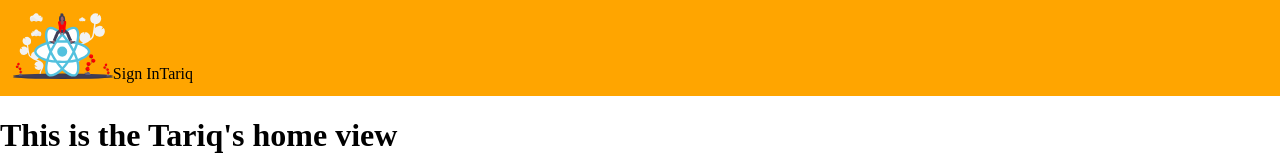
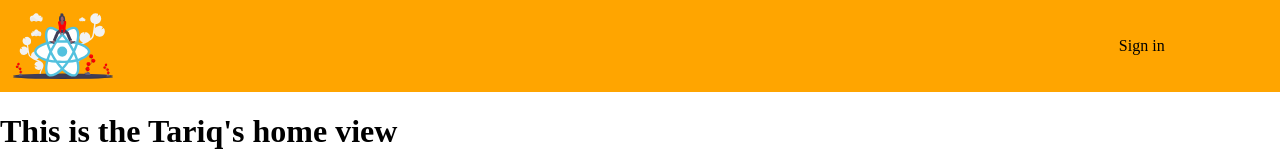
Before and after one commit to tariq-hameed/DevOops2020React, a React (Create React App) app: page /home in a window 1280 px wide. Shown: the top 160 px of the page. Built offline with nearby package versions, Linux system fonts and the light colour scheme.

Commit message:
new login function, profile component

```diff
--- a/package.json
+++ b/package.json
@@ -35,5 +35,9 @@
       "last 1 firefox version",
       "last 1 safari version"
     ]
+  },
+  "devDependencies": {
+    "eslint": "^7.13.0",
+    "eslint-plugin-react": "^7.21.5"
   }
 }
--- a/src/App.js
+++ b/src/App.js
@@ -1,3 +1,4 @@
+import React from 'react'
 import { Routes } from './routes/Routes'
 import {NavigationBar} from './components/navigationbar/NavigationBar'
 import { UserProvider} from './shared/provider/UserProvider'
@@ -11,7 +12,7 @@ function App() {
       </Routes>
 
     </UserProvider>
-  );
+  )
 }
 
-export default App;
+export default App
--- a/src/components/navigationbar/NavigationBar.css
+++ b/src/components/navigationbar/NavigationBar.css
@@ -1,12 +1,18 @@
 .navigationBarWrapper {
+    display: grid;
+    grid-template-columns: repeat(10, 1fr);
     background-color: orange;
     padding: 1%;
 }
 
 .logotype{
     width: 100px;
+    cursor: pointer;
 }
 
 .signIn{
     cursor: pointer;
+    grid-column: 9/11;
+    justify-self: center;
+    align-self: center;
 }
--- a/src/components/navigationbar/NavigationBar.js
+++ b/src/components/navigationbar/NavigationBar.js
@@ -1,29 +1,29 @@
 import React, { useContext } from 'react'
 import Logotype from '../../shared/Images/logotype.svg'
 import {useHistory} from 'react-router-dom'
-import RoutinPath from '../../routes/RoutingPath'
+import RoutingPath from '../../routes/RoutingPath'
 import {UserContext} from '../../shared/provider/UserProvider'
+import { Profile } from '../profile/Profile'
 import './NavigationBar.css'
 
 export const NavigationBar = () => {
 	const history = useHistory()
-    const [authenticatedUser] = useContext(UserContext)
+	const [authenticatedUser,] = useContext(UserContext)
 
+	const displayUserIfAuthenticated = () => {
+		return authenticatedUser
+			? <Profile />
+			: <span className="signIn" onClick={() => history.push(RoutingPath.SignInView)}>Sign in</span>
+	}
 
 	return (
 		<div className="navigationBarWrapper">
-
 			<img
-                onClick={() => history.push(RoutinPath.HomeView)}
+				onClick={() => history.push(RoutingPath.HomeView)}
 				className="logotype"
-                src = {Logotype}
-                alt ={"Error .."} />
-            <span className="signIn"
-                onClick={()=> history.push(RoutinPath.SignInView)}>Sign In
-            </span>
-            <span>
-                {authenticatedUser}
-            </span>
+				src={Logotype}
+				alt={'Error...'} />
+			{displayUserIfAuthenticated()}
 		</div>
 	)
 }
--- /dev/null
+++ b/src/components/profile/Profile.js
@@ -0,0 +1,16 @@
+import React, { useContext } from 'react'
+import { UserContext } from '../../shared/provider/UserProvider'
+
+export const Profile = () => {
+	const [authenticatedUser,] = useContext(UserContext)
+
+	return (
+		<div className="signIn">
+			<img
+				src={'https://thispersondoesnotexist.com/image'}
+				alt={'Error...'}
+				style={{ width: 35 }} />
+			<span>{authenticatedUser}</span>
+		</div>
+	)
+}
--- a/src/routes/Routes.js
+++ b/src/routes/Routes.js
@@ -1,18 +1,16 @@
 import React from 'react'
 import { BrowserRouter as Router, Switch, Route} from 'react-router-dom'
 import { HomeView } from '../views/HomeView'
-import { PageNotFoundView } from '../views/PageNotFoundView'
 import {SignInView} from '../views/SignInView'
-import RoutinPath from './RoutingPath'
+import RoutingPath from './RoutingPath'
 export const Routes = (props) => {
 
     return(
         <Router>
             {props.children}
             <Switch>
-                <Route exact path={RoutinPath.HomeView} component={HomeView} />
-                <Route exact path={RoutinPath.SignInView} component={SignInView} />
-                <Route component={PageNotFoundView} />
+                <Route exact path={RoutingPath.SignInView} component={SignInView} />
+				<Route component={HomeView} />
             </Switch>
         </Router>
     )
--- a/src/routes/RoutingPath.js
+++ b/src/routes/RoutingPath.js
@@ -1,4 +1,4 @@
-const HomeView ='/home'
+const HomeView ='/'
 const SignInView = '/signin'
 
 export default {
--- a/src/shared/provider/UserProvider.js
+++ b/src/shared/provider/UserProvider.js
@@ -3,7 +3,7 @@ import React , {useState, createContext} from 'react'
 export const UserContext = createContext()
 
 export const UserProvider = (props) => {
-    const [authenticatedUser, setAuthenticatedUser] = useState("Tariq")
+    const [authenticatedUser, setAuthenticatedUser] = useState()
     return (
         <UserContext.Provider value={[authenticatedUser, setAuthenticatedUser]}>
             {props.children}
--- a/src/views/SignInView.js
+++ b/src/views/SignInView.js
@@ -4,7 +4,7 @@ import {UserContext} from '../shared/provider/UserProvider'
 export const SignInView = () => {
 
     const [username, setUsername] = useState()
-    const [authenticatedUser, setAuthenticatedUser] = useContext(UserContext)
+    const [, setAuthenticatedUser] = useContext(UserContext)
 
     const login = (e) => {
         e.preventDefault()
```
Also changed, not shown: .eslintrc.js (added), src/components/profile/Profile.css (added). Lines whose indentation alone changed are shown as unchanged.
